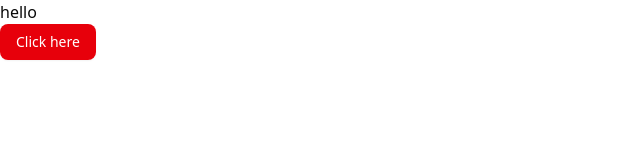
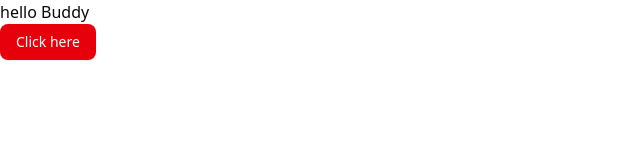
Before and after one commit to iamowais7/AI-Coaching-Assistant, a Next.js app: page / in a window 1280 px wide. Shown: the top 160 px of the page, without its empty margins (0-640 px from the left). Built offline with nearby package versions, Linux system fonts and the light colour scheme.

Commit message:
changing commit msg

```diff
--- a/app/page.js
+++ b/app/page.js
@@ -4,7 +4,7 @@ import Image from "next/image";
 export default function Home() {
   return (
     <div>
-      <h2>hello</h2>
+      <h2>hello Buddy</h2>
       <Button variant={'destructive'}>Click here</Button>
     </div>
   );
```
